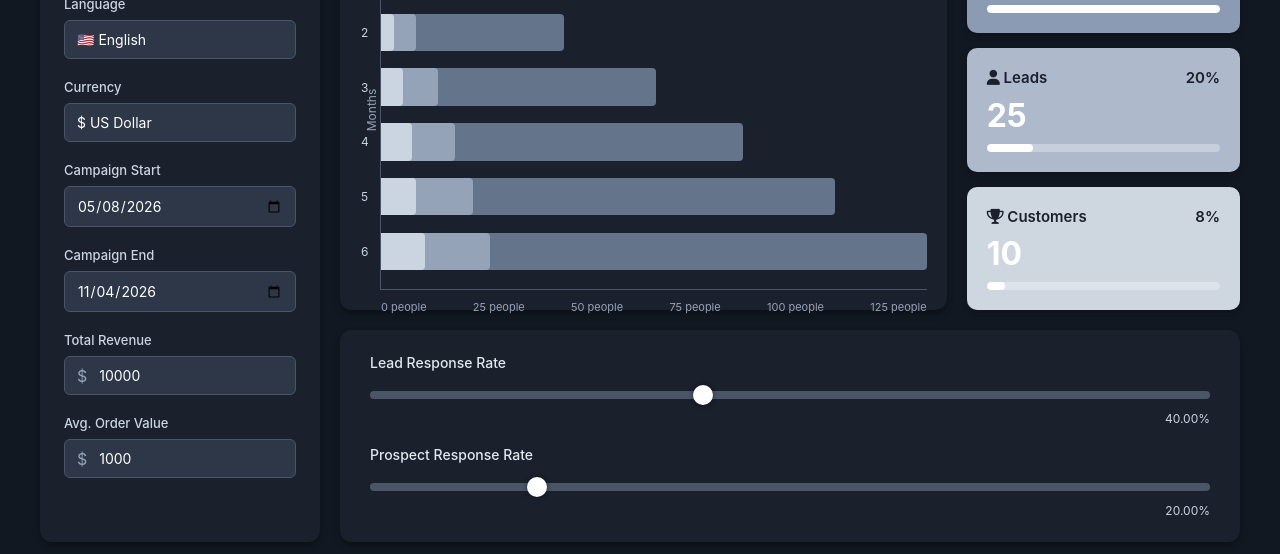
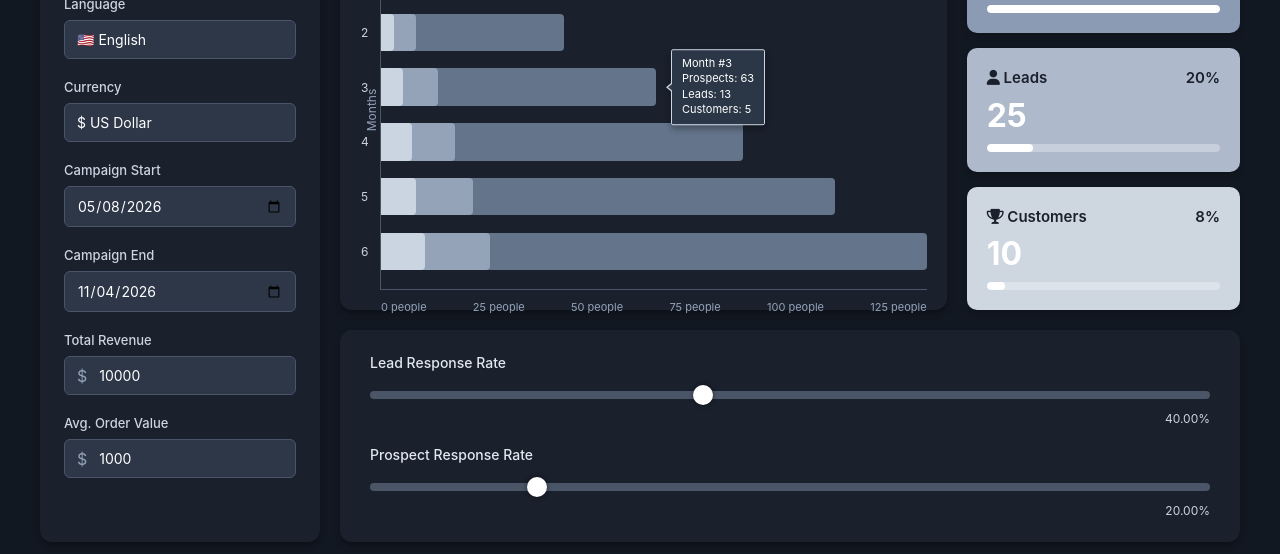
Before and after one commit to danystanev/2-exam, a plain HTML site: page index.html in a window 1280 px wide. Shown: the part 174-728 px from the top of the page. Drawn offline with Linux system fonts and the light colour scheme.

Commit message:
Add permanent static tooltip for month 3

```diff
--- a/script.js
+++ b/script.js
@@ -142,6 +142,19 @@ document.addEventListener("DOMContentLoaded", () => {
             const lWidth = (tLeads / maxVal) * 100;
             const cWidth = (tCustomers / maxVal) * 100;
 
+            let extraTooltip = '';
+            if (i === 3) {
+                const t = dictionary[currentLang];
+                extraTooltip = `
+                    <div class="static-tooltip" style="left: ${pWidth}%">
+                        ${t.monthTooltip} #${i}<br>
+                        ${t.prospectsTooltip}: ${tProspects}<br>
+                        ${t.leadsTooltip}: ${tLeads}<br>
+                        ${t.customersTooltip}: ${tCustomers}
+                    </div>
+                `;
+            }
+
             const row = document.createElement("div");
             row.className = "chart-row";
 
@@ -151,6 +164,7 @@ document.addEventListener("DOMContentLoaded", () => {
                     <div class="bar bar-prospects" style="width: ${pWidth}%" data-month="${i}" data-p="${tProspects}" data-l="${tLeads}" data-c="${tCustomers}"></div>
                     <div class="bar bar-leads" style="width: ${lWidth}%" data-month="${i}" data-p="${tProspects}" data-l="${tLeads}" data-c="${tCustomers}"></div>
                     <div class="bar bar-customers" style="width: ${cWidth}%" data-month="${i}" data-p="${tProspects}" data-l="${tLeads}" data-c="${tCustomers}"></div>
+                    ${extraTooltip}
                 </div>
             `;
             chartContainer.appendChild(row);
--- a/styles.css
+++ b/styles.css
@@ -186,6 +186,45 @@ select {
     color: #94a3b8;
 }
 
+/* Static Tooltip inside Chart */
+.static-tooltip {
+    position: absolute;
+    top: 50%;
+    transform: translateY(-50%);
+    background: rgba(45, 55, 72, 0.95);
+    color: white;
+    padding: 6px 10px;
+    border-radius: 2px;
+    font-size: 11px;
+    border: 1px solid #cbd5e1;
+    z-index: 10;
+    pointer-events: none;
+    white-space: nowrap;
+    line-height: 1.4;
+    margin-left: 15px; /* Offset from the left arrow */
+    box-shadow: 0 4px 6px rgba(0,0,0,0.3);
+}
+.static-tooltip::before {
+    content: "";
+    position: absolute;
+    top: 50%;
+    left: -6px;
+    transform: translateY(-50%);
+    border-width: 5px 6px 5px 0;
+    border-style: solid;
+    border-color: transparent #cbd5e1 transparent transparent;
+}
+.static-tooltip::after {
+    content: "";
+    position: absolute;
+    top: 50%;
+    left: -4px;
+    transform: translateY(-50%);
+    border-width: 4px 5px 4px 0;
+    border-style: solid;
+    border-color: transparent rgba(45, 55, 72, 0.95) transparent transparent;
+}
+
 /* Stats Panel */
 .stats-panel {
     flex: 1;
```
